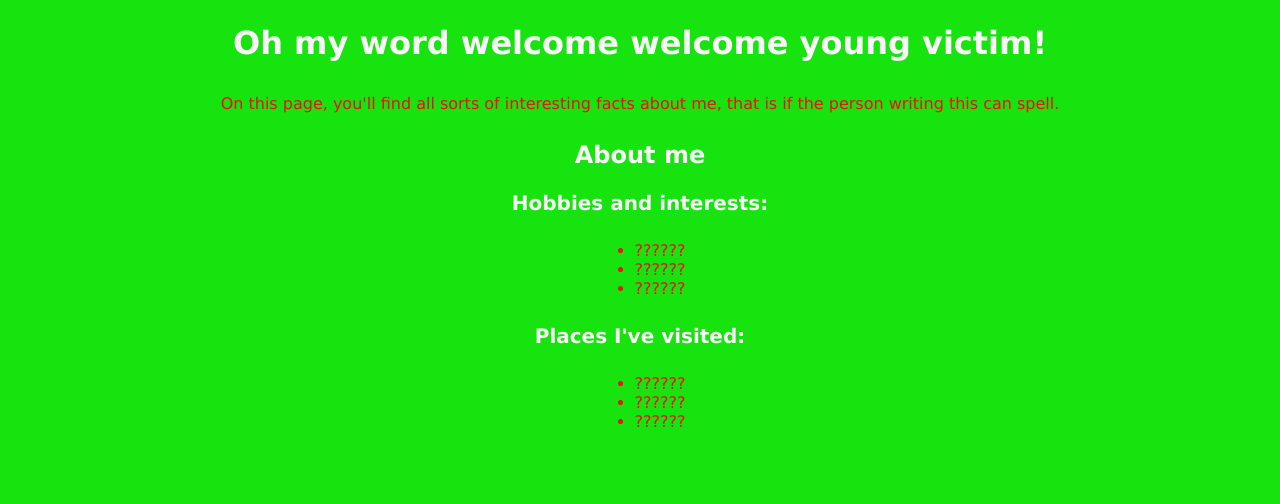
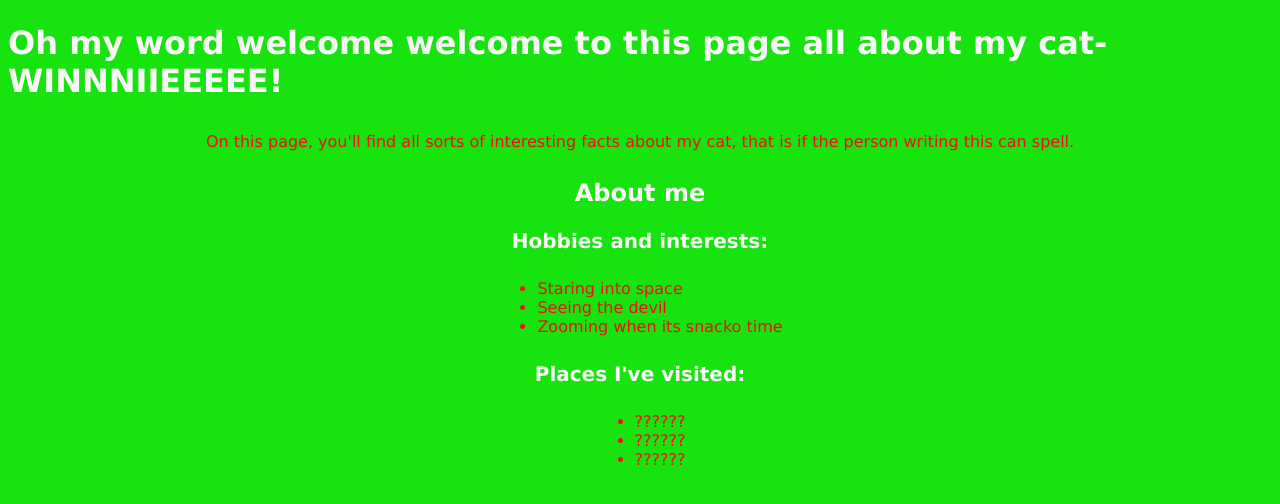
Before and after one commit to annabelhammond/qadevopsgit, a plain HTML site: page index.html in a window 1280 px wide. Drawn offline with Linux system fonts and the light colour scheme.

Commit message:
added winnie

```diff
--- a/index.html
+++ b/index.html
@@ -8,16 +8,16 @@
   </head>
 
   <body>
-    <h1>Oh my word welcome welcome young victim!</h1>
-    <p>On this page, you'll find all sorts of interesting facts about me, that is if the person writing this can spell.</p>
+    <h1>Oh my word welcome welcome to this page all about my cat- WINNNIIEEEEE!</h1>
+    <p>On this page, you'll find all sorts of interesting facts about my cat, that is if the person writing this can spell.</p>
 
     <h2>About me</h2>
 
     <h3>Hobbies and interests:</h3>
     <ul>
-      <li>??????</li>
-      <li>??????</li>
-      <li>??????</li>
+      <li>Staring into space</li>
+      <li>Seeing the devil</li>
+      <li>Zooming when its snacko time</li>
     </ul>
 
     <h3>Places I've visited:</h3>
```
